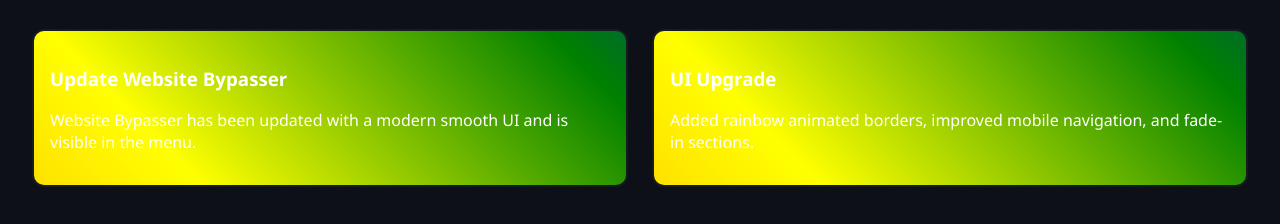
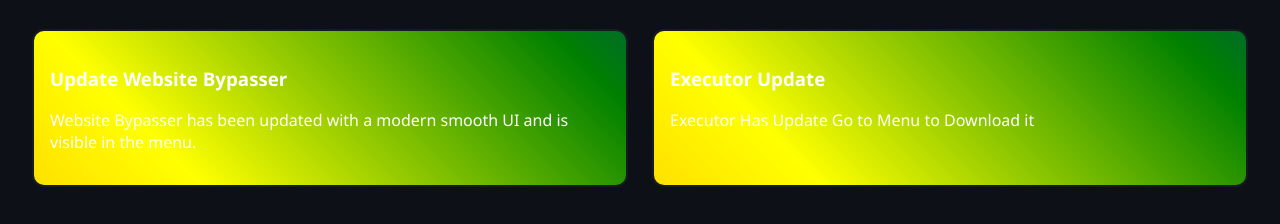
Before and after one commit to code-journey144/Home, a plain HTML site: page index.html in a window 1280 px wide. Shown: the part 200-424 px from the top of the page. Drawn offline with Linux system fonts and the light colour scheme.

Commit message:
Update index.html

```diff
--- a/index.html
+++ b/index.html
@@ -218,8 +218,8 @@
         <p>Website Bypasser has been updated with a modern smooth UI and is visible in the menu. </p>
       </div>
       <div class="update-item rainbow-border">
-        <h3>UI Upgrade</h3>
-        <p>Added rainbow animated borders, improved mobile navigation, and fade-in sections.</p>
+        <h3>Executor Update</h3>
+        <p>Executor Has Update Go to Menu to Download it</p>
       </div>
     </section>
   </main>
```
